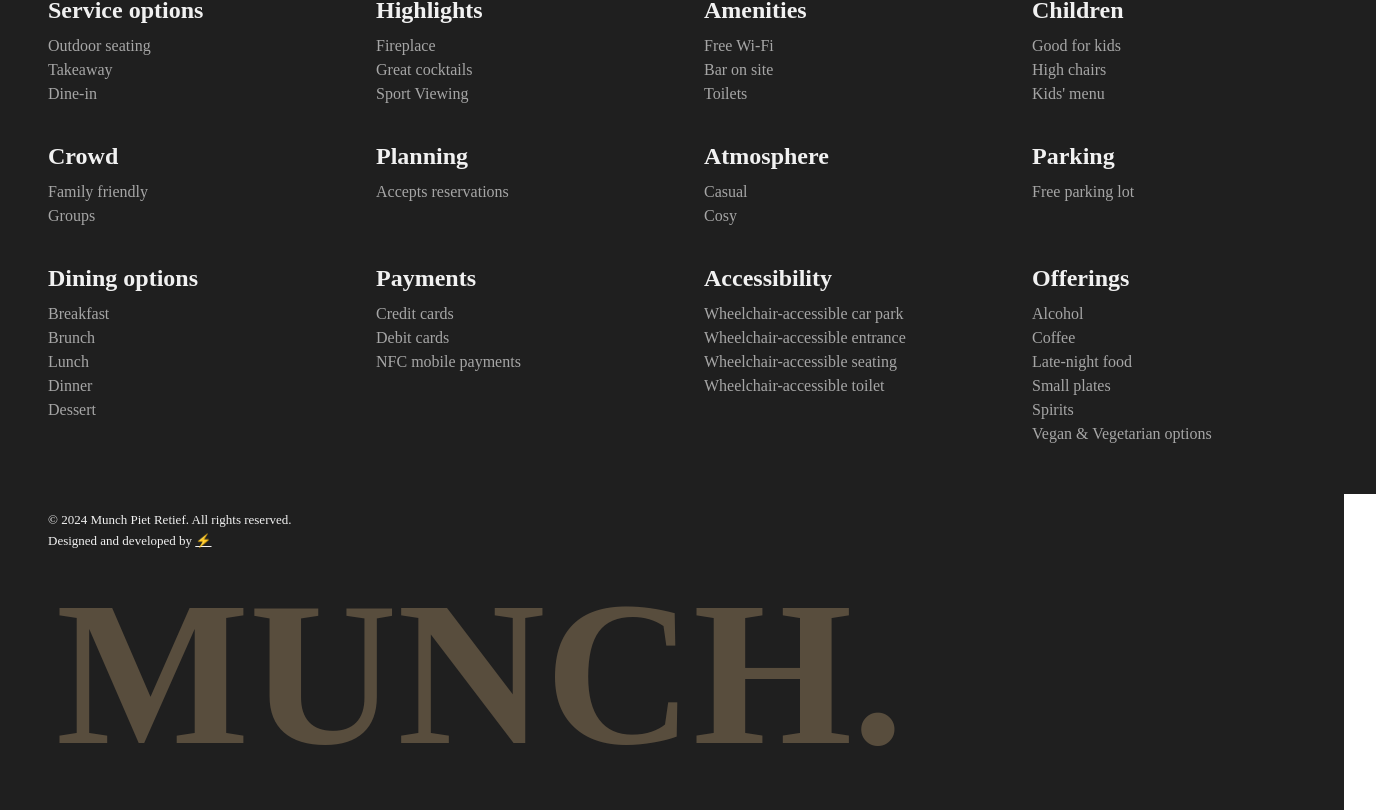
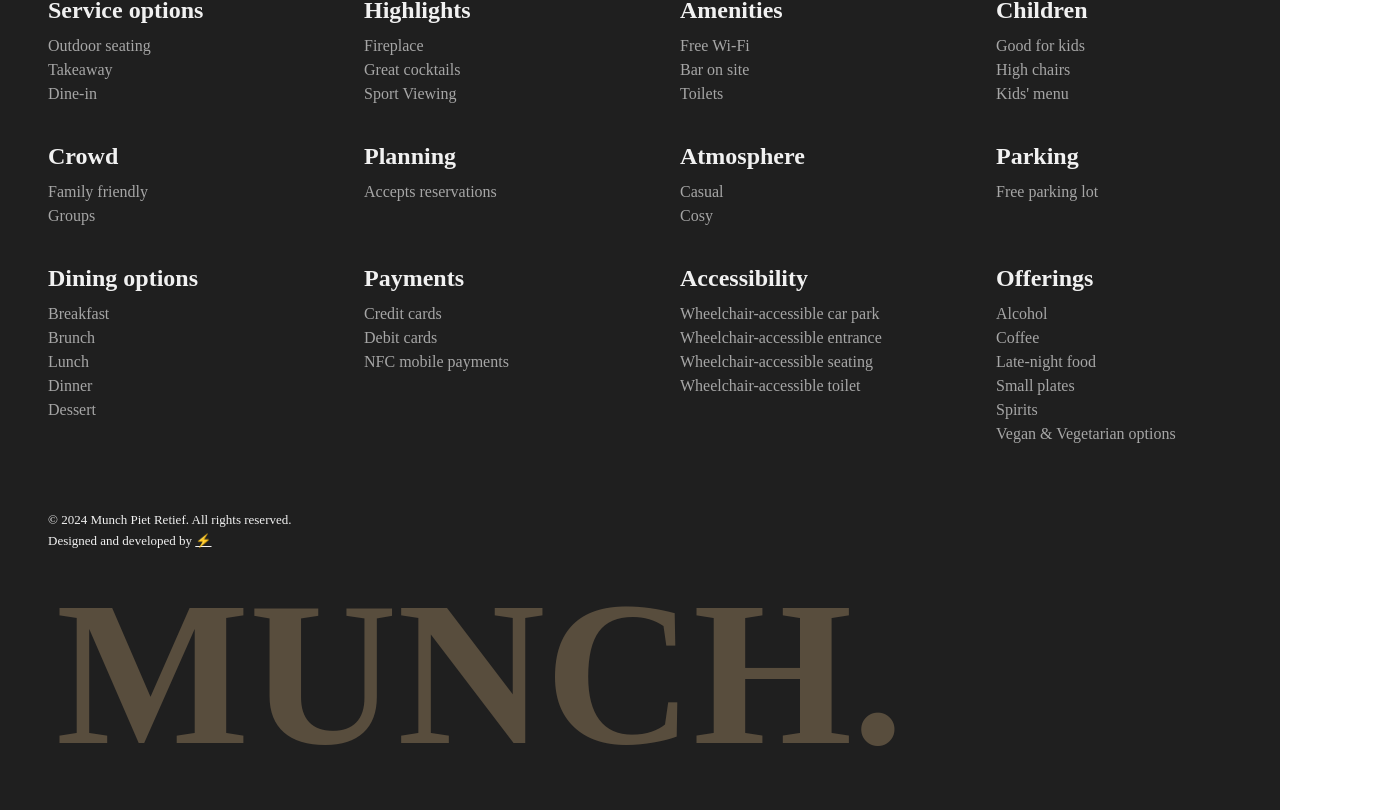
Before and after one commit to AustinMaturure/munch, a React (Vite) app: page / in a window 1280 px wide. Shown: the part 5505-6315 px from the top of the page, 1376 px wide, since content can reach past the window. Built offline with nearby package versions, Linux system fonts and the light colour scheme; a web font is replaced by a local one.

Commit message:
added screenshot for git

```diff
--- a/src/css/footer.css
+++ b/src/css/footer.css
@@ -61,11 +61,12 @@
     gap: 2rem;
 
 
-    width: 100%;
+    max-width: 100%;
 
     color: #f1f1f1;
     background-color: #1f1f1f;
     padding: 3rem;
+    padding-right: 0px;
 }
 
 .service-options h2{
@@ -95,12 +96,13 @@
     justify-content: flex-start;
     gap: 2px;
     padding: 1rem;
-    width: 100svw;
+    max-width: 100svw;
     font-size: 13px;
     font-family: 'Satoshi';
     background-color:#1f1f1f;
     color: #f1f1f1;
    padding-left: 3rem;
+   padding-right: 0px;
     position: relative;
 
   }
```
Also changed, not shown: src/assets/Munch.jpeg (added).
